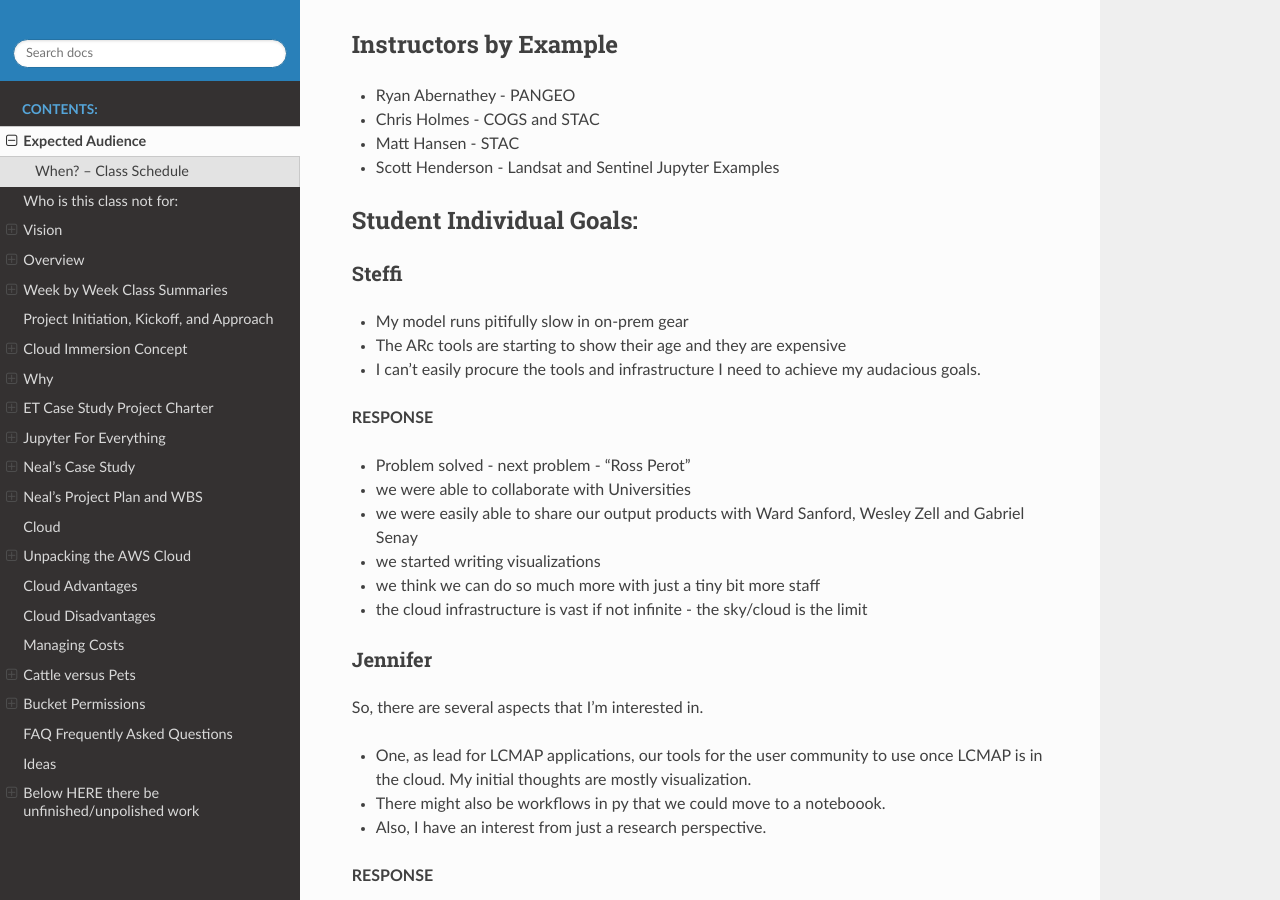
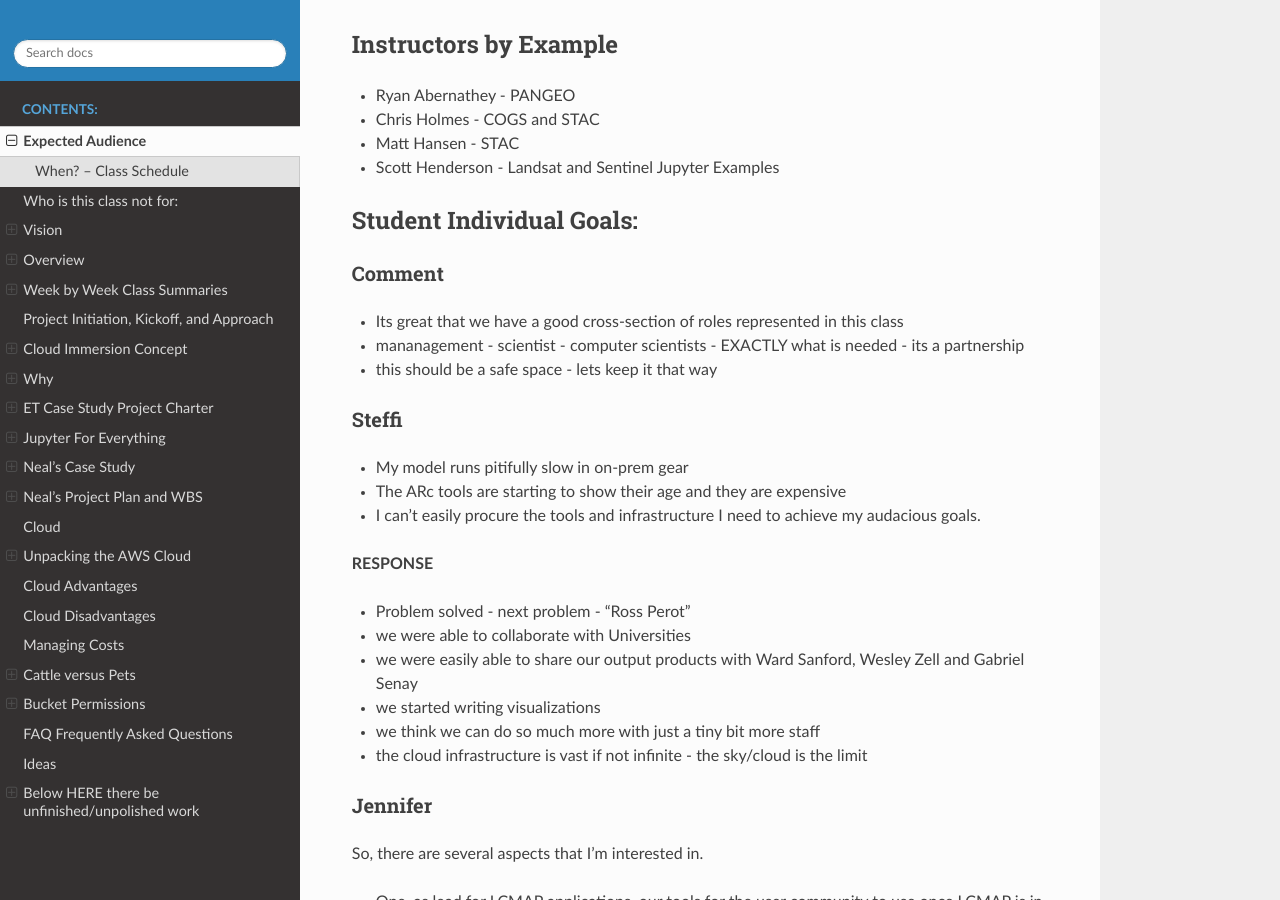
Before and after one commit to tonybutzer/harmony, a Sphinx documentation site: the page built from documentation/source/00define_ET.md, in a window 1280 px wide and 900 px high, scrolled down 4912 px. Built offline with Sphinx 7.4.7 and the Read the Docs theme 2.0.0, drawn with Linux system fonts in a browser that asks for light colours; pages that are not in the unit, such as notebooks, are missing from menus.

Commit message:
automatic git update from Makefile

```diff
--- a/documentation/source/00define_ET.md
+++ b/documentation/source/00define_ET.md
@@ -198,6 +198,11 @@
 
 ## Student Individual Goals:
 
+### Comment
+- Its great that we have a good cross-section of roles represented in this class
+- mananagement - scientist - computer scientists - EXACTLY what is needed - its a partnership
+- this should be a safe space - lets keep it that way
+
 ### Steffi
 - My model runs pitifully slow in on-prem gear
 - The ARc tools are starting to show their age and they are expensive
```
